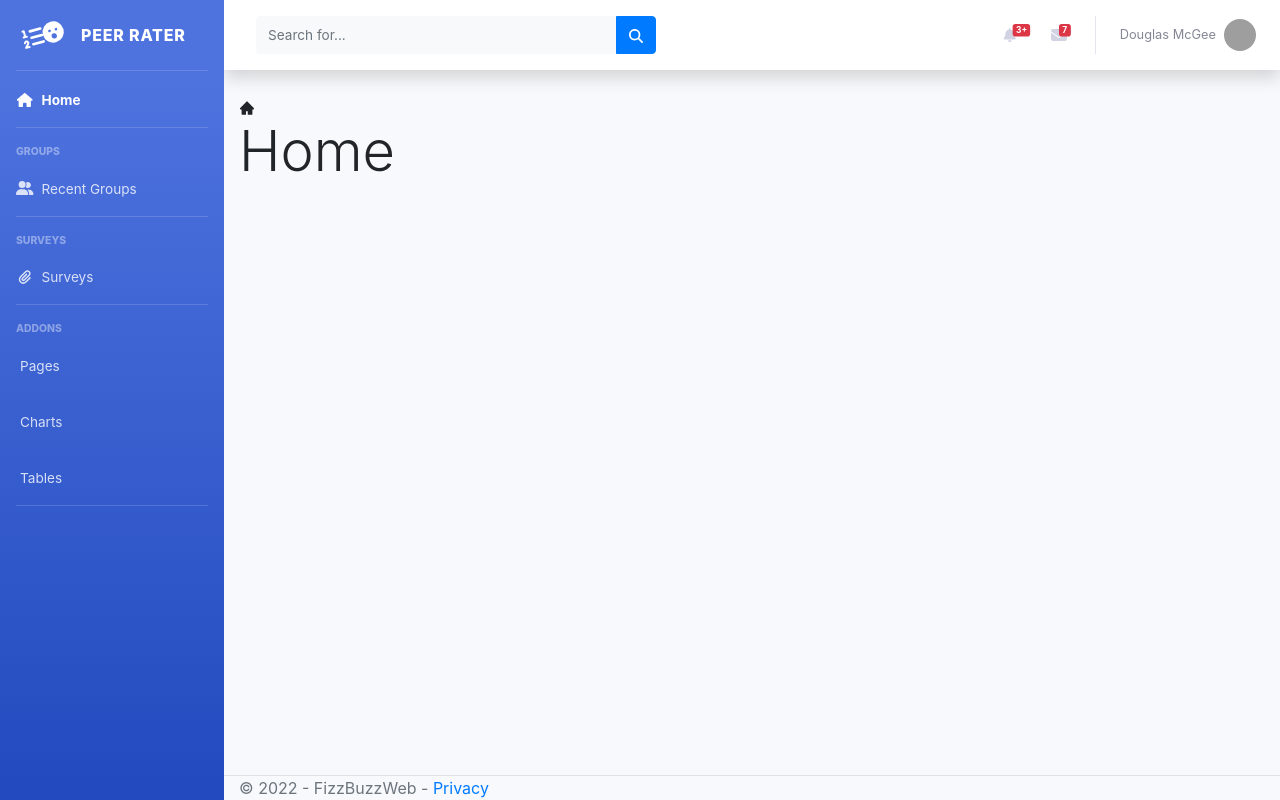
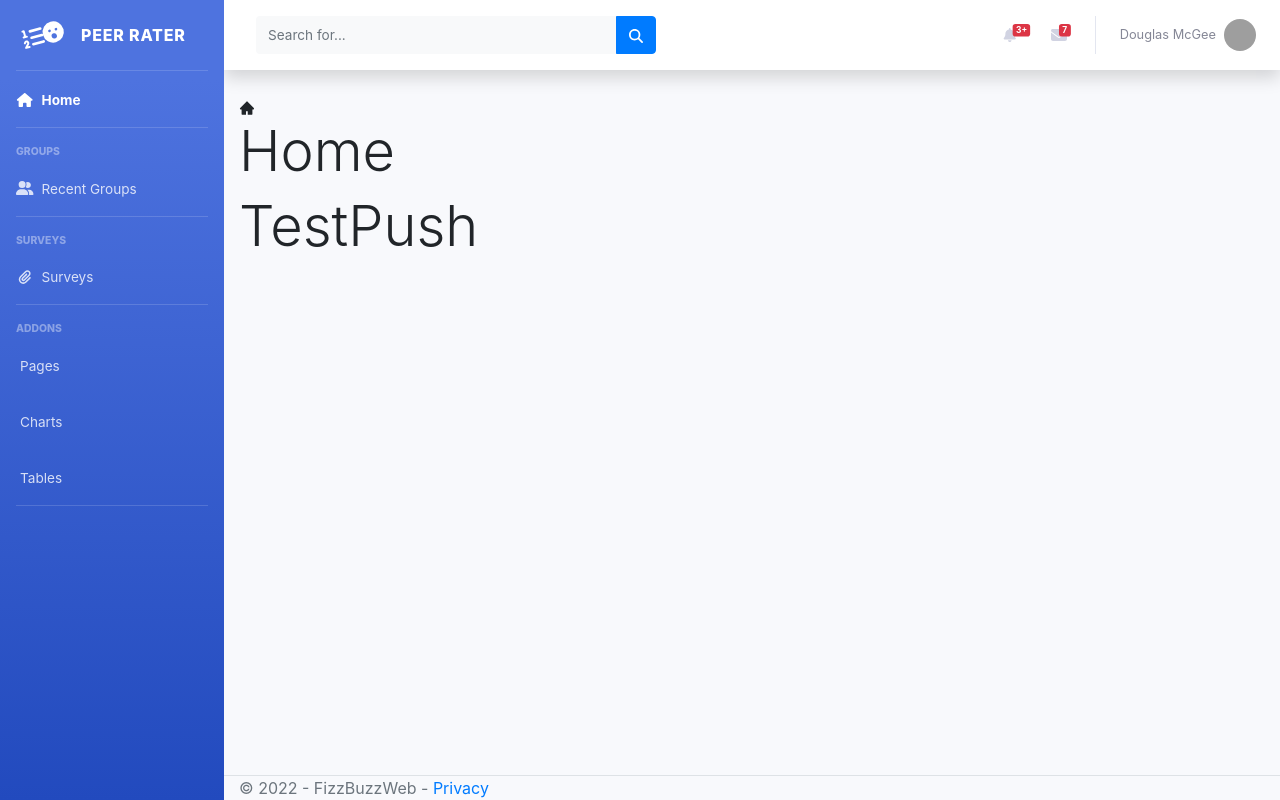
Before and after one commit to mark-p7/Frontend-Team-PeerRater, a React (Create React App) app: page / in a window 1280 px wide. Built offline with nearby package versions, Linux system fonts and the light colour scheme; grey boxes are pictures that could not be loaded.

Commit message:
Update HomePage.js
testing push

```diff
--- a/src/pages/HomePage.js
+++ b/src/pages/HomePage.js
@@ -5,6 +5,7 @@ const HomePage = () => (
         <div class="">
             <AiFillHome />
             <h1 class="display-4">Home</h1>
+            <h1 class="display-4">TestPush</h1>
         </div>
     </React.Fragment>
 );
```
